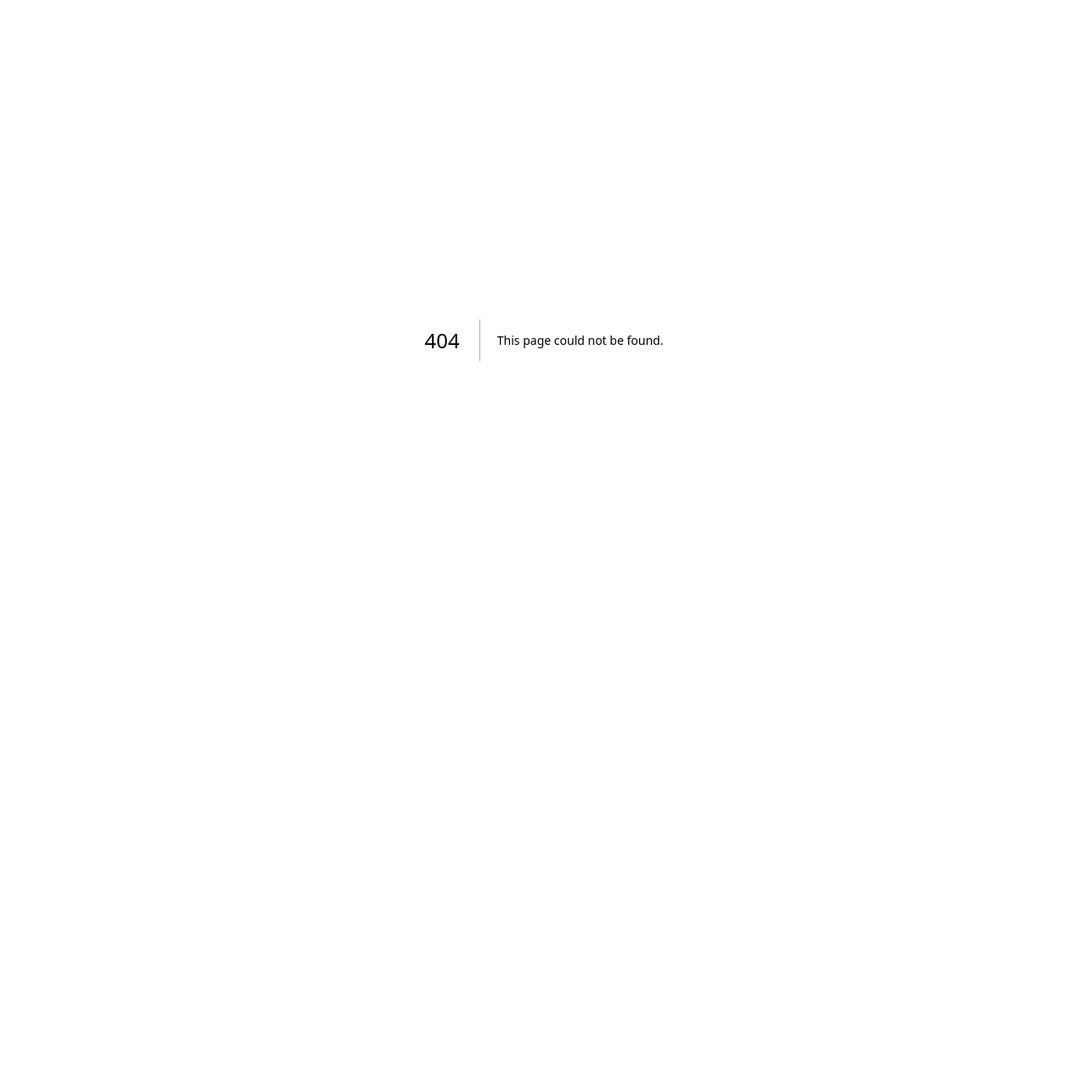
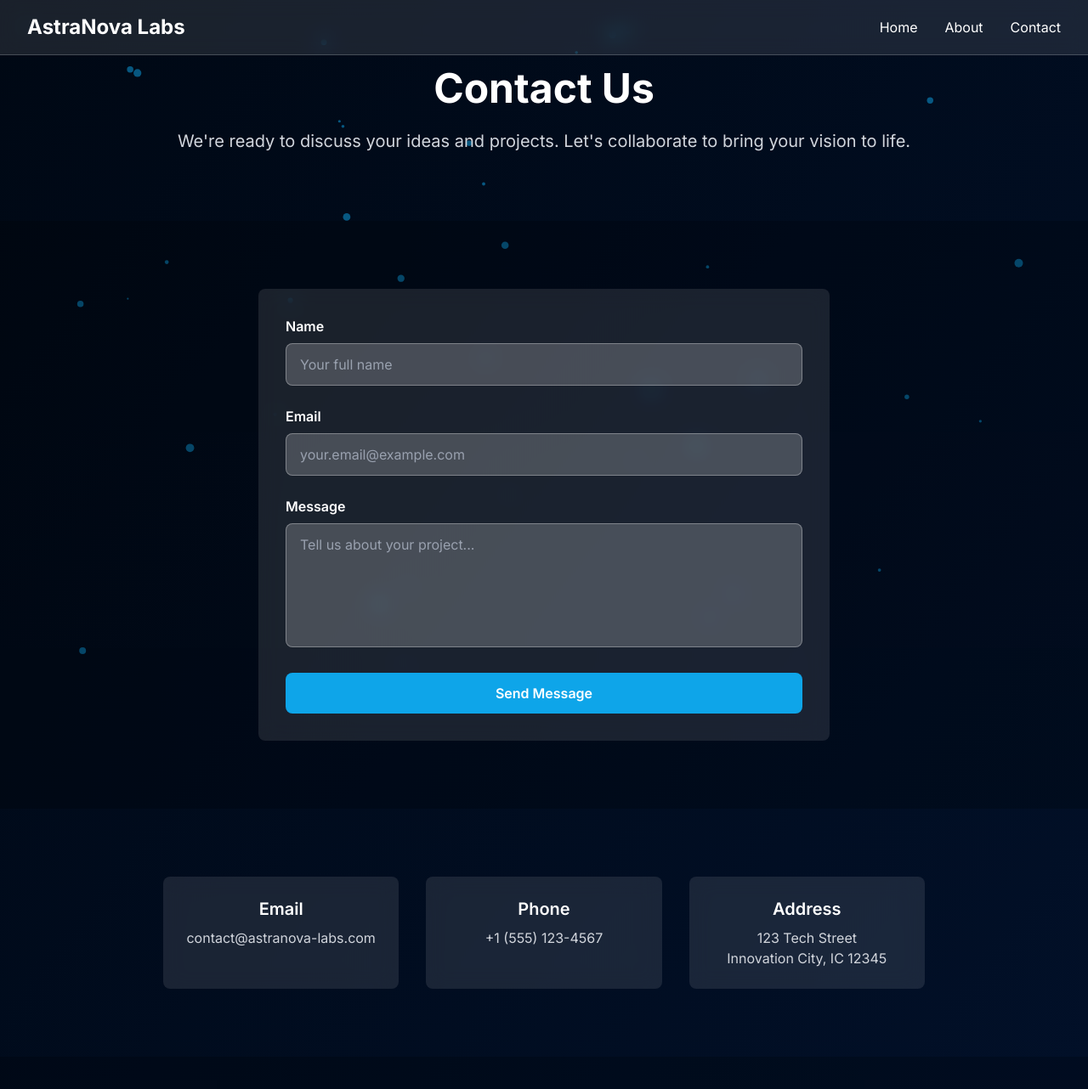
Before and after one commit to Safmica/vibe_code_safcom, a Next.js app: page /contact in a window 1280 px wide. Before the commit this address had no page. Shown: the top 1282 px of the page at 85% size. Before the commit the page ends 800 px from the top, so only its background shows below. Built offline with nearby package versions, Linux system fonts and the light colour scheme.

Commit message:
feat: implement Contact page with interactive form and contact details

```diff
--- /dev/null
+++ b/src/app/contact/page.tsx
@@ -0,0 +1,208 @@
+'use client';
+
+import Navbar from '@/components/ui/Navbar';
+import Footer from '@/components/ui/Footer';
+import Particles from '@/components/ui/Particles';
+import { motion } from 'framer-motion';
+import { useState } from 'react';
+
+export default function ContactPage() {
+  const [formData, setFormData] = useState({
+    name: '',
+    email: '',
+    message: '',
+  });
+  const [status, setStatus] = useState<'idle' | 'sending' | 'success' | 'error'>('idle');
+
+  const handleSubmit = async (e: React.FormEvent) => {
+    e.preventDefault();
+    setStatus('sending');
+
+    // Simulate form submission (replace with actual API call)
+    setTimeout(() => {
+      setStatus('success');
+      setFormData({ name: '', email: '', message: '' });
+    }, 2000);
+  };
+
+  const handleChange = (e: React.ChangeEvent<HTMLInputElement | HTMLTextAreaElement>) => {
+    setFormData({
+      ...formData,
+      [e.target.name]: e.target.value,
+    });
+  };
+
+  return (
+    <div className="min-h-screen">
+      <Navbar />
+      <div className="relative">
+        <Particles id="contact-particles" intensity="low" />
+
+        {/* Intro Section */}
+        <section className="relative z-10 py-20 px-4 sm:px-6 lg:px-8">
+          <div className="max-w-4xl mx-auto text-center">
+            <motion.h1
+              initial={{ opacity: 0, y: 50 }}
+              animate={{ opacity: 1, y: 0 }}
+              transition={{ duration: 0.8 }}
+              className="text-5xl font-bold text-white mb-6"
+            >
+              Contact Us
+            </motion.h1>
+            <motion.p
+              initial={{ opacity: 0, y: 50 }}
+              animate={{ opacity: 1, y: 0 }}
+              transition={{ duration: 0.8, delay: 0.2 }}
+              className="text-xl text-gray-300"
+            >
+              We're ready to discuss your ideas and projects. Let's collaborate to bring your vision to life.
+            </motion.p>
+          </div>
+        </section>
+
+        {/* Contact Form */}
+        <section className="relative z-10 py-20 px-4 sm:px-6 lg:px-8 bg-black/20">
+          <div className="max-w-2xl mx-auto">
+            <motion.form
+              initial={{ opacity: 0, y: 50 }}
+              whileInView={{ opacity: 1, y: 0 }}
+              transition={{ duration: 0.6 }}
+              onSubmit={handleSubmit}
+              className="bg-white/10 backdrop-blur-md rounded-lg p-8"
+            >
+              <div className="mb-6">
+                <label htmlFor="name" className="block text-white font-semibold mb-2">
+                  Name
+                </label>
+                <input
+                  type="text"
+                  id="name"
+                  name="name"
+                  value={formData.name}
+                  onChange={handleChange}
+                  required
+                  className="w-full px-4 py-3 bg-white/20 border border-white/30 rounded-lg text-white placeholder-gray-400 focus:outline-none focus:ring-2 focus:ring-[#0ea5e9]"
+                  placeholder="Your full name"
+                />
+              </div>
+              <div className="mb-6">
+                <label htmlFor="email" className="block text-white font-semibold mb-2">
+                  Email
+                </label>
+                <input
+                  type="email"
+                  id="email"
+                  name="email"
+                  value={formData.email}
+                  onChange={handleChange}
+                  required
+                  className="w-full px-4 py-3 bg-white/20 border border-white/30 rounded-lg text-white placeholder-gray-400 focus:outline-none focus:ring-2 focus:ring-[#0ea5e9]"
+                  placeholder="your.email@example.com"
+                />
+              </div>
+              <div className="mb-6">
+                <label htmlFor="message" className="block text-white font-semibold mb-2">
+                  Message
+                </label>
+                <textarea
+                  id="message"
+                  name="message"
+                  value={formData.message}
+                  onChange={handleChange}
+                  required
+                  rows={5}
+                  className="w-full px-4 py-3 bg-white/20 border border-white/30 rounded-lg text-white placeholder-gray-400 focus:outline-none focus:ring-2 focus:ring-[#0ea5e9] resize-none"
+                  placeholder="Tell us about your project..."
+                />
+              </div>
+              <button
+                type="submit"
+                disabled={status === 'sending'}
+                className="w-full bg-[#0ea5e9] hover:bg-[#0284c7] disabled:bg-gray-600 text-white py-3 rounded-lg font-semibold transition-colors"
+              >
+                {status === 'sending' ? 'Sending...' : 'Send Message'}
+              </button>
+              {status === 'success' && (
+                <motion.p
+                  initial={{ opacity: 0 }}
+                  animate={{ opacity: 1 }}
+                  className="text-green-400 text-center mt-4"
+                >
+                  Message sent successfully! We'll get back to you soon.
+                </motion.p>
+              )}
+              {status === 'error' && (
+                <motion.p
+                  initial={{ opacity: 0 }}
+                  animate={{ opacity: 1 }}
+                  className="text-red-400 text-center mt-4"
+                >
+                  Failed to send message. Please try again.
+                </motion.p>
+              )}
+            </motion.form>
+          </div>
+        </section>
+
+        {/* Contact Info */}
+        <section className="relative z-10 py-20 px-4 sm:px-6 lg:px-8">
+          <div className="max-w-4xl mx-auto">
+            <motion.div
+              initial={{ opacity: 0, y: 50 }}
+              whileInView={{ opacity: 1, y: 0 }}
+              transition={{ duration: 0.6 }}
+              className="grid grid-cols-1 md:grid-cols-3 gap-8 text-center"
+            >
+              <div className="bg-white/10 backdrop-blur-md rounded-lg p-6">
+                <h3 className="text-xl font-semibold text-white mb-2">Email</h3>
+                <p className="text-gray-300">contact@astranova-labs.com</p>
+              </div>
+              <div className="bg-white/10 backdrop-blur-md rounded-lg p-6">
+                <h3 className="text-xl font-semibold text-white mb-2">Phone</h3>
+                <p className="text-gray-300">+1 (555) 123-4567</p>
+              </div>
+              <div className="bg-white/10 backdrop-blur-md rounded-lg p-6">
+                <h3 className="text-xl font-semibold text-white mb-2">Address</h3>
+                <p className="text-gray-300">123 Tech Street<br />Innovation City, IC 12345</p>
+              </div>
+            </motion.div>
+          </div>
+        </section>
+
+        {/* Social Media */}
+        <section className="relative z-10 py-20 px-4 sm:px-6 lg:px-8 bg-black/20">
+          <div className="max-w-4xl mx-auto text-center">
+            <motion.h2
+              initial={{ opacity: 0, y: 50 }}
+              whileInView={{ opacity: 1, y: 0 }}
+              transition={{ duration: 0.6 }}
+              className="text-4xl font-bold text-white mb-8"
+            >
+              Follow Us
+            </motion.h2>
+            <motion.div
+              initial={{ opacity: 0, y: 50 }}
+              whileInView={{ opacity: 1, y: 0 }}
+              transition={{ duration: 0.6, delay: 0.2 }}
+              className="flex justify-center space-x-8"
+            >
+              <a href="https://linkedin.com" target="_blank" rel="noopener noreferrer" className="text-white hover:text-[#0ea5e9] transition-colors text-2xl">
+                LinkedIn
+              </a>
+              <a href="https://github.com" target="_blank" rel="noopener noreferrer" className="text-white hover:text-[#0ea5e9] transition-colors text-2xl">
+                GitHub
+              </a>
+              <a href="https://twitter.com" target="_blank" rel="noopener noreferrer" className="text-white hover:text-[#0ea5e9] transition-colors text-2xl">
+                X
+              </a>
+              <a href="https://instagram.com" target="_blank" rel="noopener noreferrer" className="text-white hover:text-[#0ea5e9] transition-colors text-2xl">
+                Instagram
+              </a>
+            </motion.div>
+          </div>
+        </section>
+      </div>
+      <Footer />
+    </div>
+  );
+}
```
